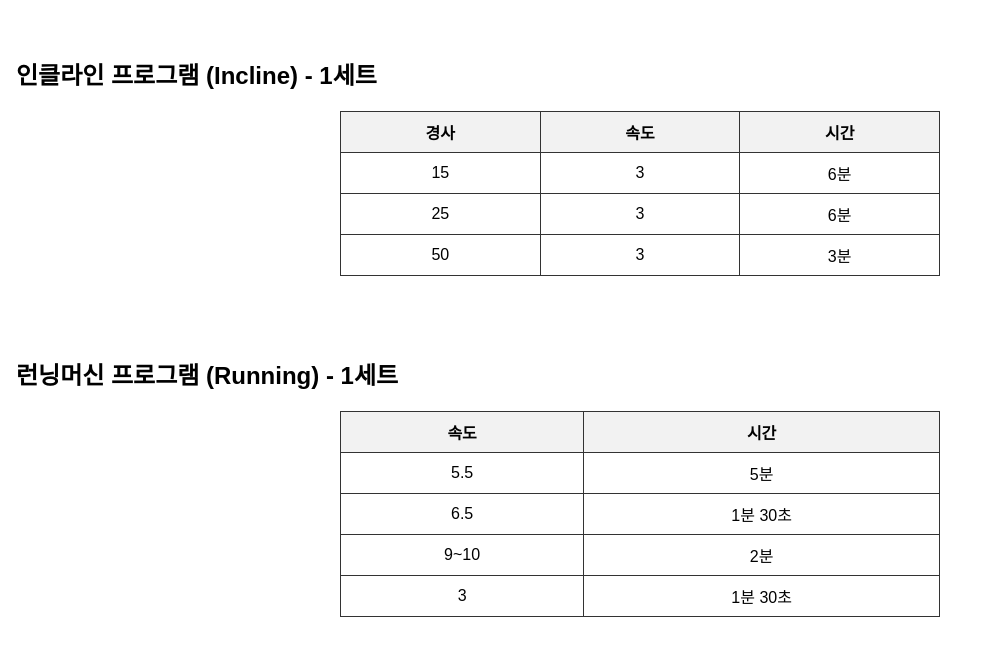
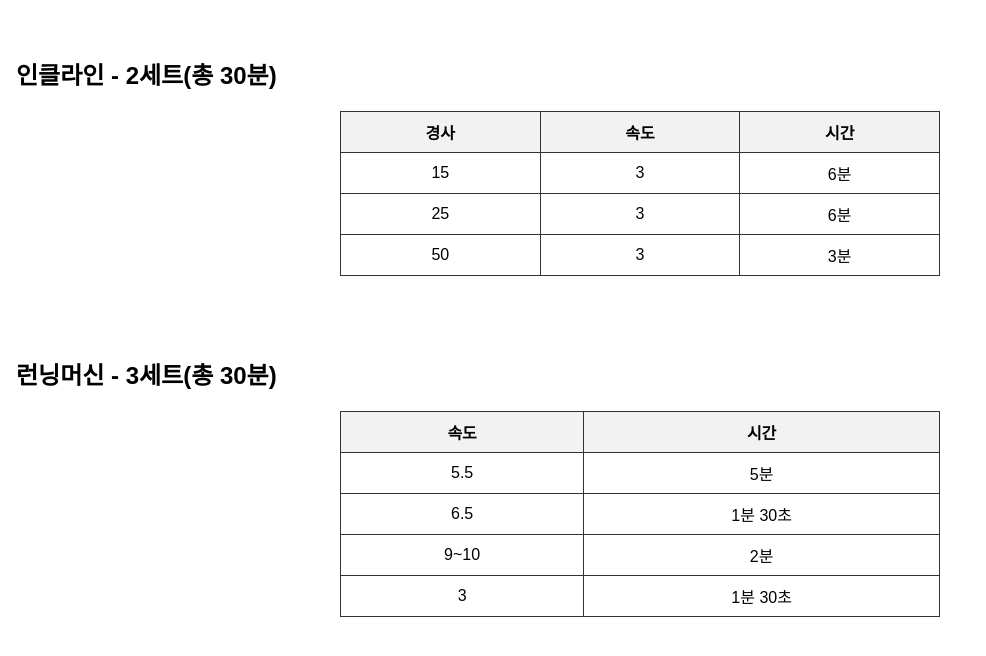
Before and after one commit to dbtn68/Fat-burning, a plain HTML site: page index.html in a window 1280 px wide. Shown: the whole page, without its empty margins (0-986 px from the left). Drawn offline with Linux system fonts and the light colour scheme.

Commit message:
Update index.html

```diff
--- a/index.html
+++ b/index.html
@@ -62,7 +62,7 @@
 </head>
 <body>
 
-<h2>인클라인 프로그램 (Incline) - 1세트</h2>
+<h2>인클라인 - 2세트(총 30분)</h2>
 <div class="table-container">
     <table>
       <thead>
@@ -80,7 +80,7 @@
     </table>
 </div>
 
-<h2>런닝머신 프로그램 (Running) - 1세트</h2>
+<h2>런닝머신 - 3세트(총 30분)</h2>
 <div class="table-container">
     <table>
       <thead>
```
